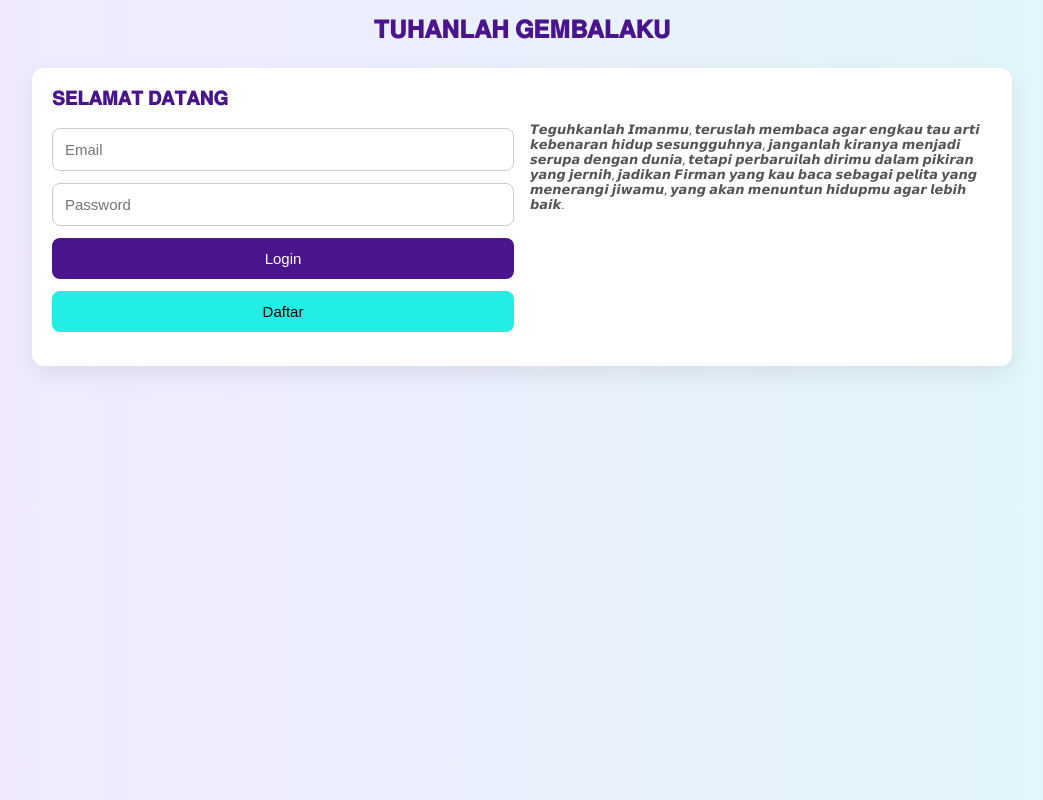
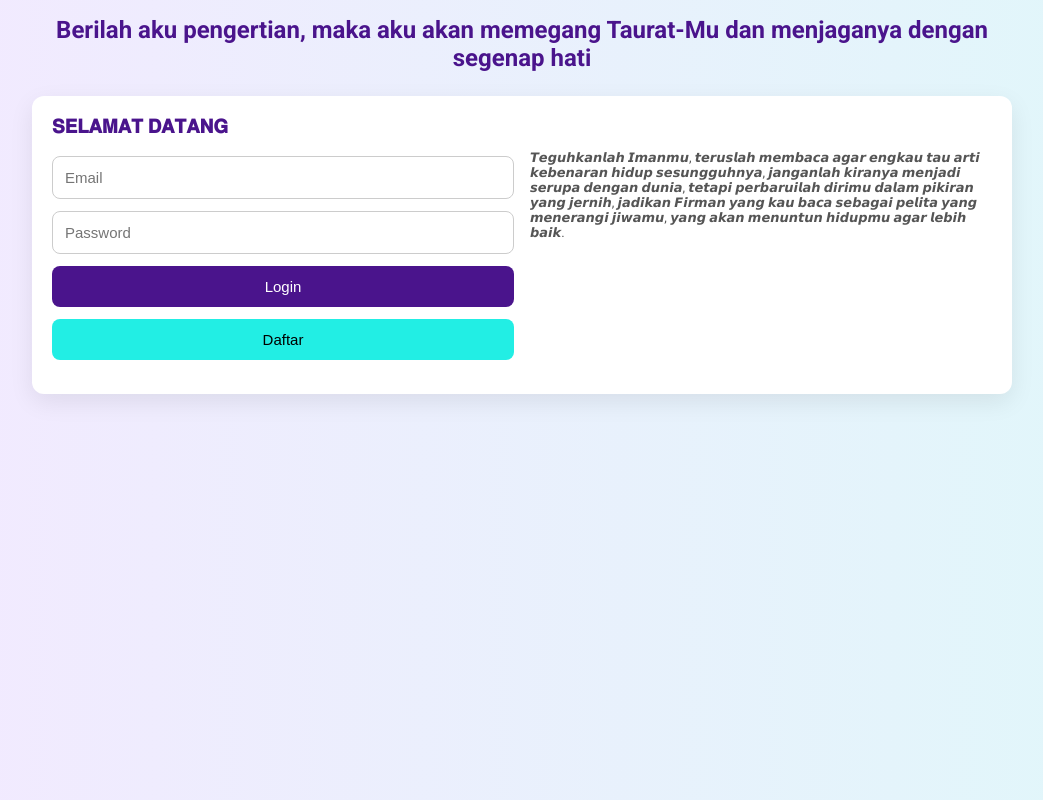
Before and after one commit to heriyandi9494-cloud/HITMATDUTHERI, a plain HTML site: page index.html in a window 1280 px wide. Shown: the whole page, without its empty margins (118-1161 px from the left). Drawn offline with Linux system fonts and the light colour scheme; no server answers.

Commit message:
Update index.html

```diff
--- a/index.html
+++ b/index.html
@@ -107,7 +107,7 @@ td:nth-child(6) { color:red; font-weight:500; } /* Keterangan */
 <body>
 
 <div class="container">
-  <h2>𝐓𝐔𝐇𝐀𝐍𝐋𝐀𝐇 𝐆𝐄𝐌𝐁𝐀𝐋𝐀𝐊𝐔</h2>
+  <h2>Berilah aku pengertian, maka aku akan memegang Taurat-Mu dan menjaganya dengan segenap hati</h2>
 
   <!-- LOGIN CARD -->
   <div id="loginCard" class="card">
```
